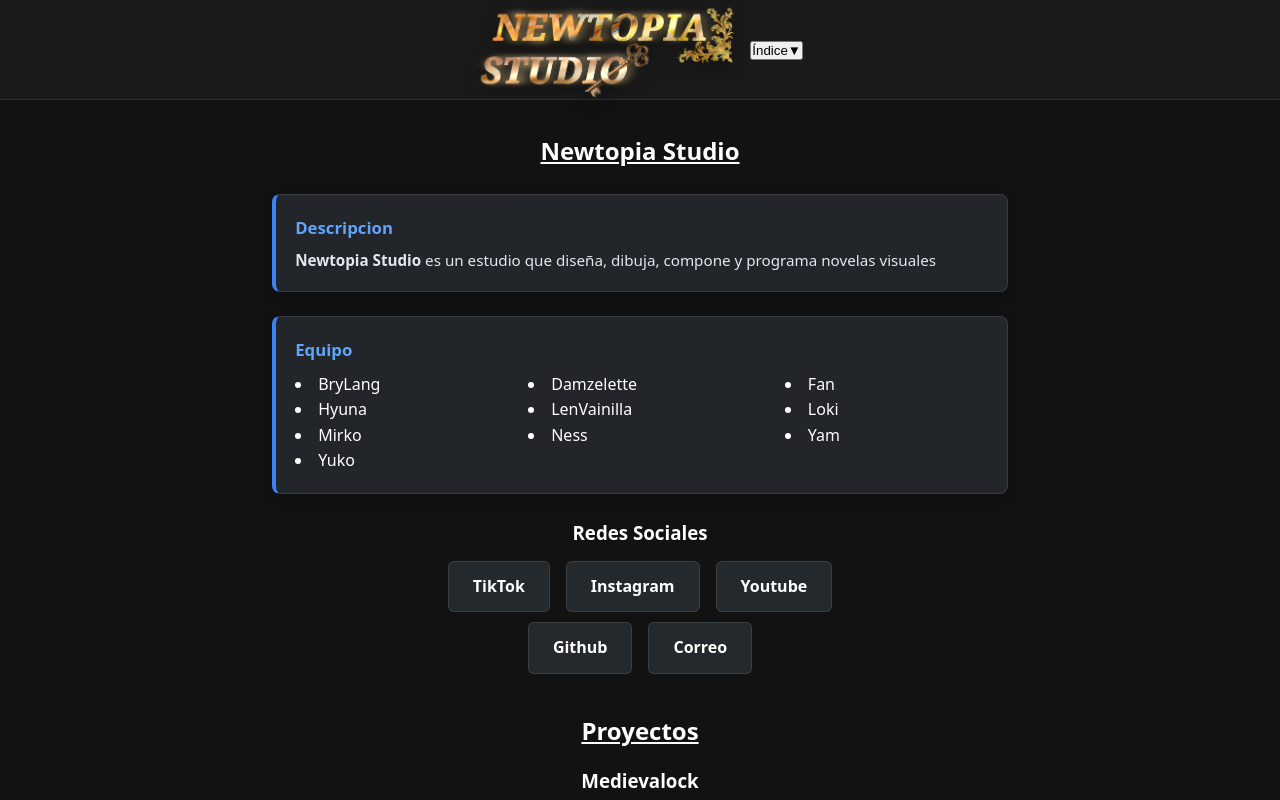
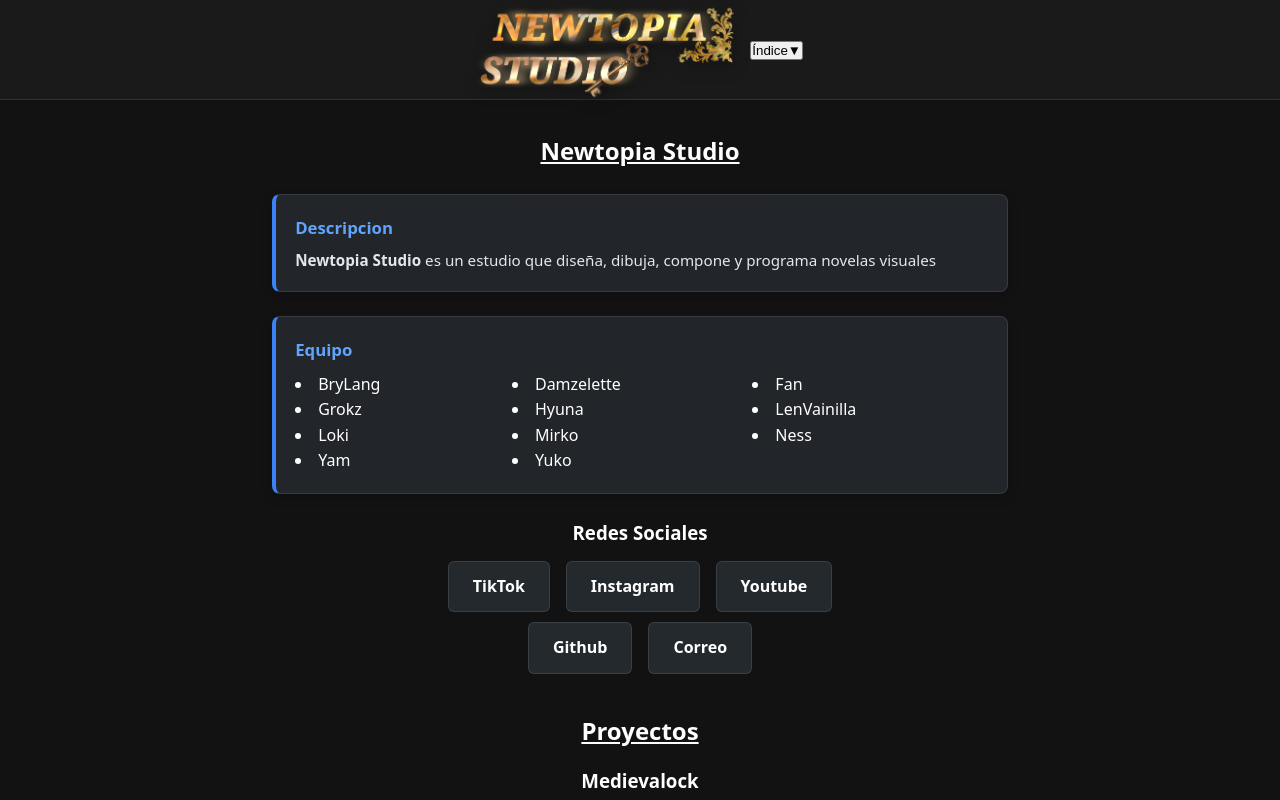
Before and after one commit to Newtopia-Studio/studio-newtopia, a React (Vite) app: page / in a window 1280 px wide. Shown: the top 800 px of the page. Built offline with nearby package versions, Linux system fonts and the light colour scheme.

Commit message:
chore: agregar nuevx integrante al equipo

```diff
--- a/src/components/Equipo.tsx
+++ b/src/components/Equipo.tsx
@@ -3,6 +3,7 @@ export default function Equipo() {
     "BryLang",
     "Damzelette",
     "Fan",
+    "Grokz",
     "Hyuna",
     "LenVainilla",
     "Loki",
```
